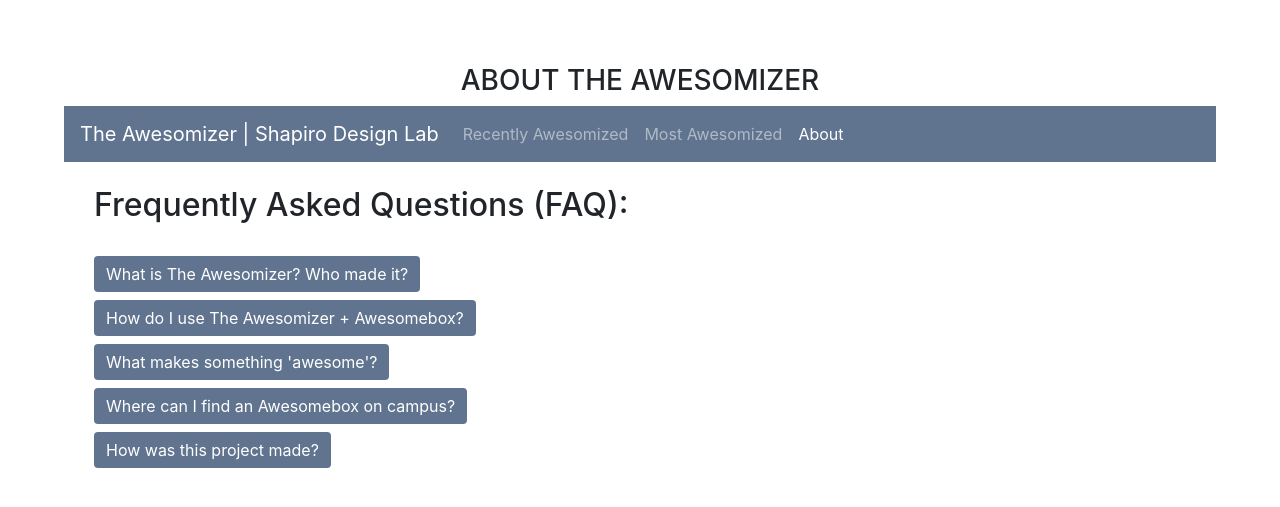
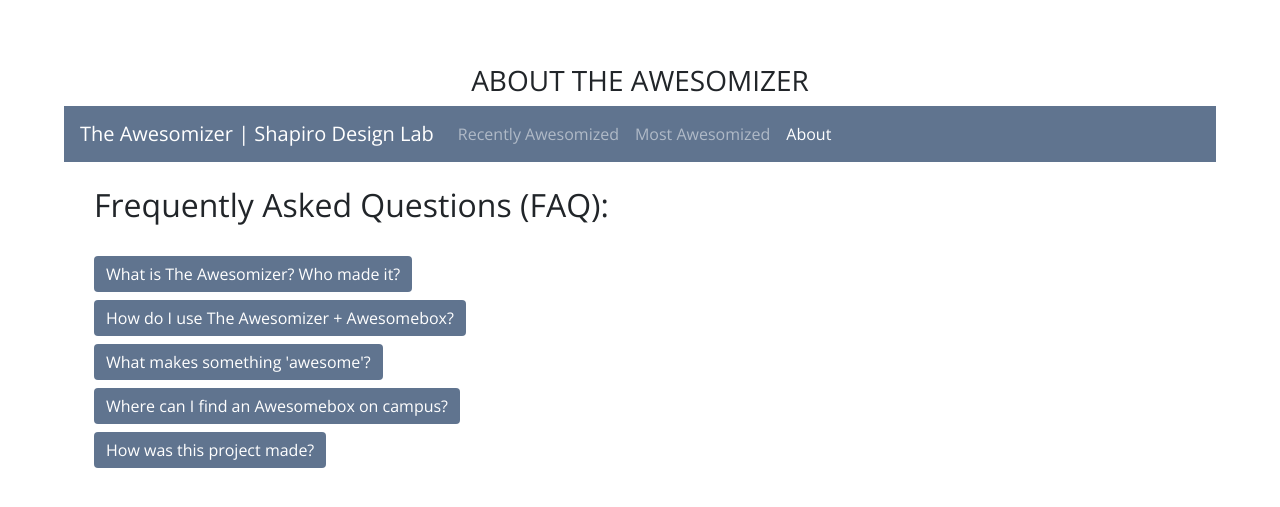
Before and after one commit to keyaria/Awesomizer, a Flask app: page /about in a window 1280 px wide. Shown: the top 507 px of the page. Run offline with Flask 2, Linux system fonts and the light colour scheme; some libraries are stand-ins or nearby versions.

Commit message:
fixed font issues

```diff
--- a/templates/about.html
+++ b/templates/about.html
@@ -9,14 +9,11 @@
     <script src="https://maxcdn.bootstrapcdn.com/bootstrap/4.0.0/js/bootstrap.min.js" integrity="sha384-JZR6Spejh4U02d8jOt6vLEHfe/JQGiRRSQQxSfFWpi1MquVdAyjUar5+76PVCmYl" crossorigin="anonymous"></script>
 
     <style>
-      @import url('https://fonts.googleapis.com/css?family=IBM+Plex+Serif');
-
-      *{
-        font-style: "IBM Plex Serif", serif;
-      }
+      @import url('https://fonts.googleapis.com/css?family=Open+Sans');
 
       body{
         margin: 5%;
+        font-family: "Open Sans", sans-serif;
       }
 
       #book{
```
Also changed, not shown: templates/index.html (+2 -5 lines), templates/most-awesomized.html (+2 -5 lines).
